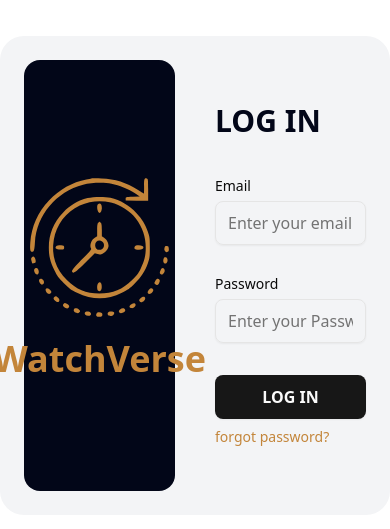
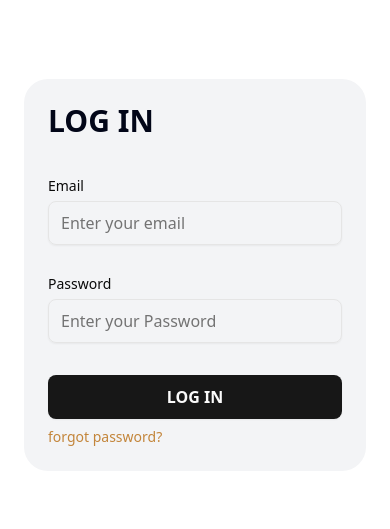
Before and after one commit to armishadobariya/watchverse-admin, a Next.js app: page /login in a window 390 px wide. Shown: the part 147-676 px from the top of the page. Built offline with nearby package versions, Linux system fonts and the light colour scheme.

Commit message:
fix: responsive design for login form

```diff
--- a/src/app/(auth)/login/components/watchverse-logo.tsx
+++ b/src/app/(auth)/login/components/watchverse-logo.tsx
@@ -3,7 +3,7 @@ import React from "react";
 
 const WatchVerseLogo = () => {
     return (
-    <div className="bg-slate-950 h-full rounded-2xl mx-auto flex flex-col gap-4 w-full justify-center items-center py-28">
+        <div className="bg-slate-950 h-full rounded-2xl mx-auto  flex-col gap-4 w-full justify-center items-center py-28 md:flex hidden">
             <div>
                 {/* <Logo width={100} height={100} className="mx-auto" /> */}
                 <Image src={"/icons/logo.svg"} width={170} height={170} alt="logo" />
--- a/src/app/(auth)/login/page.tsx
+++ b/src/app/(auth)/login/page.tsx
@@ -5,7 +5,7 @@ import { LoginForm } from "./components/login-form";
 const LoginPage = () => {
     return (
         <main className="flex h-screen items-center justify-center">
-            <div className="grid grid-cols-2 gap-10 items-center bg-gray-100 max-w-4xl rounded-3xl w-full p-6">
+            <div className="grid md:grid-cols-2 gap-10 items-center bg-gray-100 max-w-4xl rounded-3xl w-full p-6 mx-6">
                 <WatchVerseLogo />
                 <LoginForm />
             </div>
```
Lines whose indentation alone changed are shown as unchanged.
